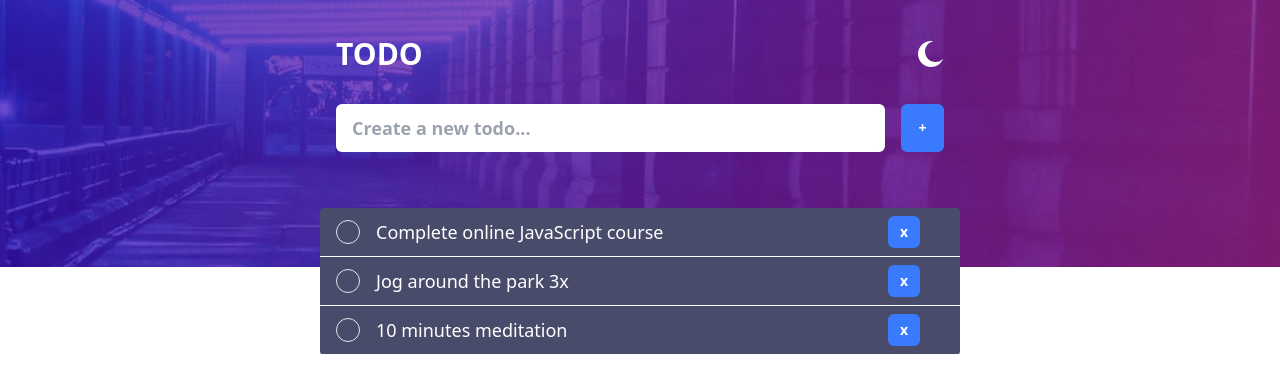
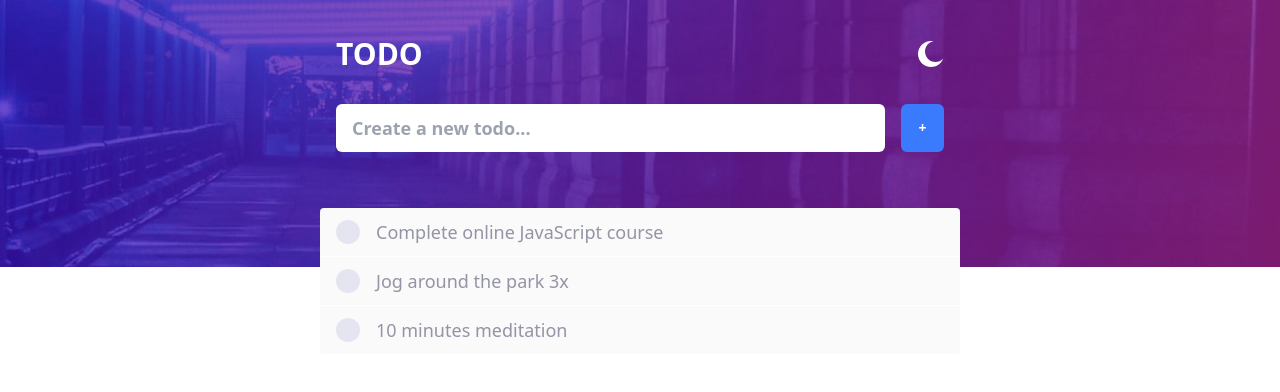
Before and after one commit to Najamulhassan3383/todo_app, a React (Vite) app in the folder todo_app_frontend/: page / in a window 1280 px wide. Shown: the top 392 px of the page. Built offline with nearby package versions, Linux system fonts and the light colour scheme.

Commit message:
added the sytles to listitem

```diff
--- a/todo_app_frontend/src/App.jsx
+++ b/todo_app_frontend/src/App.jsx
@@ -31,7 +31,7 @@ function App() {
           </button>
         </div>
         {/* list of todos */}
-        <div className="mt-10 bg-VeryDarkGreyishBlue rounded">
+        <div className="mt-10 bg-VeryLightGrey  rounded">
           <ListItem title="Complete online JavaScript course" />
           <ListItem title="Jog around the park 3x" />
           <ListItem title="10 minutes meditation" />
--- a/todo_app_frontend/src/components/ListItem.jsx
+++ b/todo_app_frontend/src/components/ListItem.jsx
@@ -4,20 +4,21 @@ import Cross from "../images/icon-cross.svg";
 
 function ListItem({ title }) {
   return (
-    <div className="flex justify-center items-center border-b border-white ">
-      <div className="w-full h-12 rounded-md pl-4 text-white  text-lg  flex justify-between items-center">
+    <div className="group flex justify-center items-center border-b border-white relative">
+      <div className="w-full h-12 rounded-md pl-4 text-DarkGreyishBlue text-lg flex justify-between items-center">
         <div className="flex justify-start items-center">
-          {/* show check icon here */}
-          {/* <img src={Check} alt="check" /> */}
-          <input
-            type="checkbox"
-            className="appearance-none w-6 h-6 border rounded-xl   focus:outline-none"
-          />
-
-          <p className="ml-4">{title}</p>
+          {/* for making a place for icon */}
+          {/* wrapper div */}
+          <div className="h-6 w-6  rounded-xl bg-VeryLightGreyishBlue flex justify-center items-center">
+            <div className="h-6 w-6  rounded-xl bg-button-background flex justify-center items-center hidden group-hover:flex">
+              {/* <div className="h-4/5 w-4/5 rounded-xl bg-white  "></div> */}
+              <img src={Check} alt="check" className="h-h-3/5 w-3/5" />
+            </div>
+          </div>
+          <p className="ml-4 pr-8 ">{title}</p>
         </div>
-        <button className="text-white text-sm font-bold bg-primary rounded-md h-8 w-8 mr-10">
-          x
+        <button className="hidden rounded-md h-4 w-4 mr-10  group-hover:block">
+          <img src={Cross} alt="cross" className="h-full w-full" />
         </button>
       </div>
     </div>
--- a/todo_app_frontend/tailwind.config.js
+++ b/todo_app_frontend/tailwind.config.js
@@ -16,6 +16,10 @@ export default {
         DarkGreyishBlue: "#9394A5",
         VeryDarkGreyishBlue: "#484B6A",
       },
+      backgroundImage: {
+        "button-background":
+          "linear-gradient(192deg, hsl(192, 100%, 67%), hsl(280, 87%, 65%))",
+      },
     },
   },
 };
```
